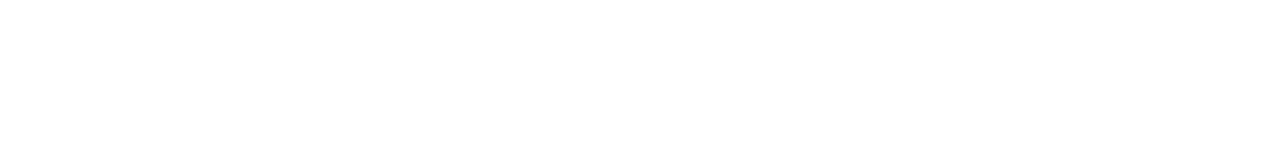
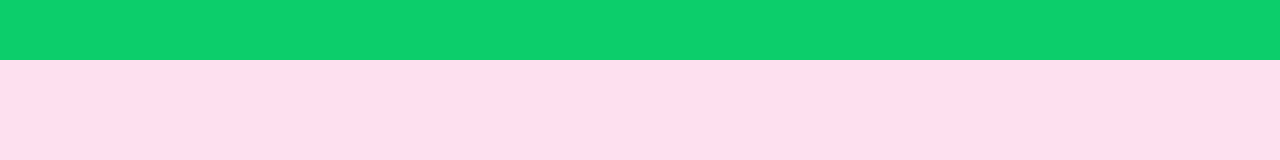
Before and after one commit to lvroc/ProyectoMemoryCardGame, a plain HTML site: page MemoryGame/index.html in a window 1280 px wide. Drawn offline with Linux system fonts and the light colour scheme.

Commit message:
update added

```diff
--- /dev/null
+++ b/MemoryGame/css/style.css
@@ -0,0 +1,47 @@
+:root {
+    --primary-color:#0CCE6B;
+    --secondary-color: #0C0ECE;
+    --tertiary-color:#CE0C6F;
+    --quaternary-color:#CECC0C ;
+    --background-color: #FDE0EF;
+    --navigationContainer--height:60px;
+}
+
+* {padding:0; margin:0; font-family: Arial, Helvetica, sans-serif}
+h1 {color:var(--primary-color)}
+h2 {color:var(--secondary-color)}
+
+
+button{
+    min-width: 60px;
+    border-style: none;
+    padding: 10px 10px 10px 10px;
+    margin: 5px 5px 5px 5px;
+    font-weight: bold;
+    color: white;
+    background-color: var(--secondary-color);
+    outline: none;
+}
+
+button:focus {
+    outline: none;
+}
+
+.mainContainer{
+    display: flex;
+    flex-direction: column;
+    background-color: var(--background-color);
+    width: 100vw;
+    height: 100vh;
+}
+
+.navigationContainer{
+    background-color: var(--primary-color);
+    width: 100%;
+    height: var(--navigationContainer--height);
+}
+
+.contentContainer{
+    width: 100%;
+    height: calc(100% - var(--navigationContainer--height));
+}
--- a/MemoryGame/index.html
+++ b/MemoryGame/index.html
@@ -3,9 +3,13 @@
 <head>
     <meta charset="UTF-8">
     <meta name="viewport" content="width=device-width, initial-scale=1.0">
+    <link rel="stylesheet" href="css/style.css">
     <title>Document</title>
 </head>
 <body>
-
+    <div id="mainContainer" class="mainContainer">
+        <div id="navigationContainer" class="navigationContainer"></div>
+        <div id="contentContainer" class="contentContainer"></div>
+    </div>
 </body>
 </html>
```
